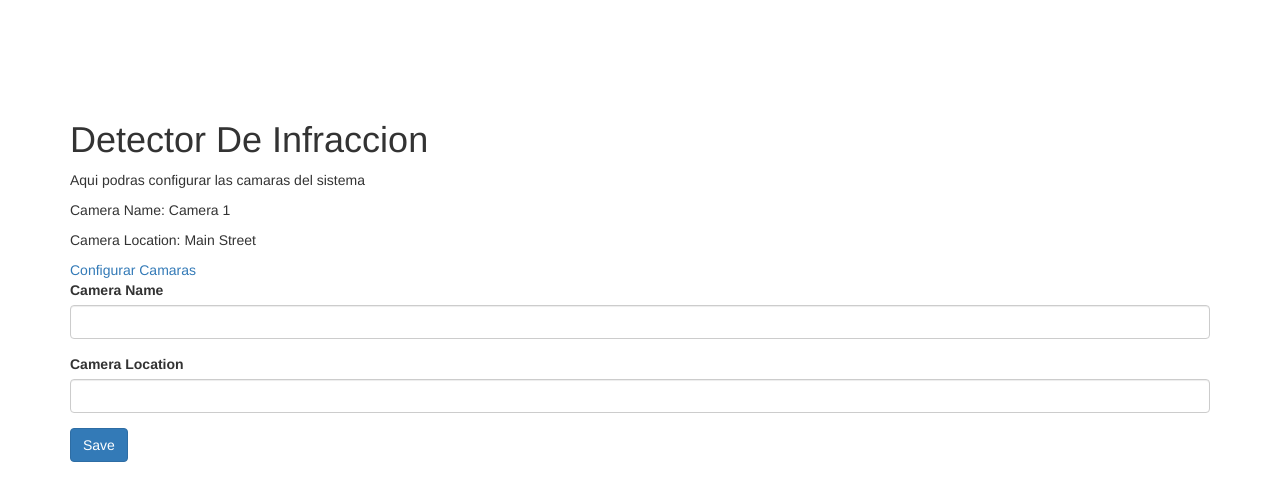
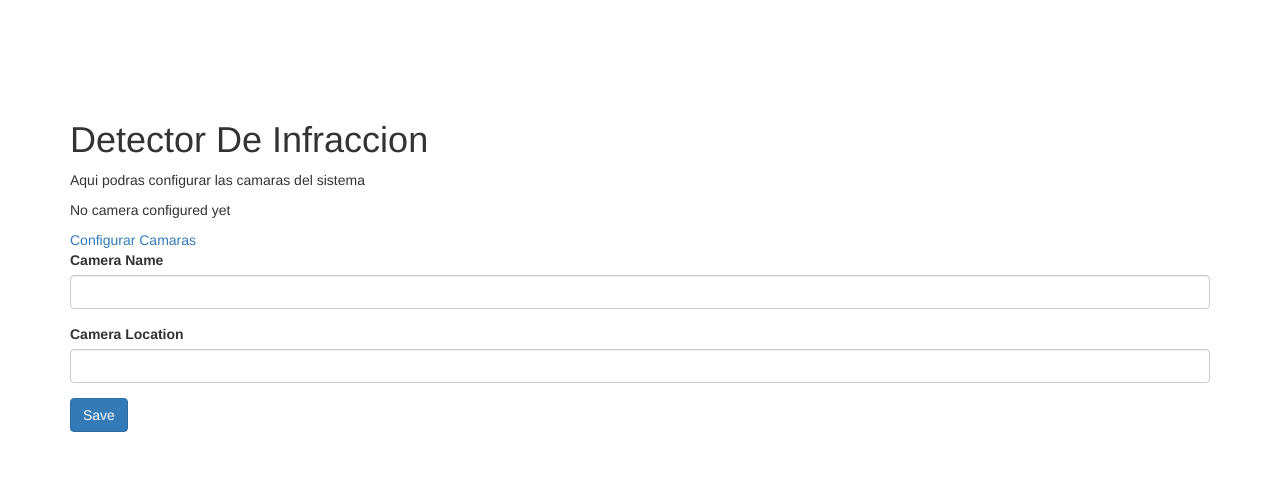
Before and after one commit to christpaul01/DetectorDeInfraccion, a Django app: page /camaras/ in a window 1280 px wide. Shown: the top 490 px of the page. Run offline with Django 5.2, Linux system fonts and the light colour scheme; some libraries are stand-ins or nearby versions.

Commit message:
Modificacion Ejemplo

```diff
--- a/camaras/templates/configCamaras.html
+++ b/camaras/templates/configCamaras.html
@@ -16,8 +16,12 @@
     <div class="container">
         <h1>Detector De Infraccion</h1>
         <p>Aqui podras configurar las camaras del sistema</p>
-        <p>Camera Name: {{ camera_name }}</p>
-        <p>Camera Location: {{ camera_location }}</p>
+        {% if camera_name and camera_location %}
+            <p>Camera Name: {{ camera_name }}</p>
+            <p>Camera Location: {{ camera_location }}</p>
+        {% else %}
+            <p>No camera configured yet</p>
+        {% endif %}
         <a href="http://localhost:8000/camaras">Configurar Camaras</a>
 
         <form method="post" action="{% url 'camaras' %}">
--- a/camaras/views.py
+++ b/camaras/views.py
@@ -7,11 +7,15 @@ def camaras(request):
         # Handle form submission
         camera_name = request.POST.get('camera_name')
         camera_location = request.POST.get('camera_location')
-        print(camera_name, camera_location)
+        if camera_name and camera_location:
+            print(camera_name, camera_location)
+        else:
+            print('Invalid form submission')
+
         return redirect('camaras')
     else:
         context = {
-            'camera_name': 'Camera 1',
-            'camera_location': 'Main Street'
+            # 'camera_name': 'Camera 1',
+            # 'camera_location': 'Main Street'
         }
         return render(request, 'configCamaras.html', context)
```
